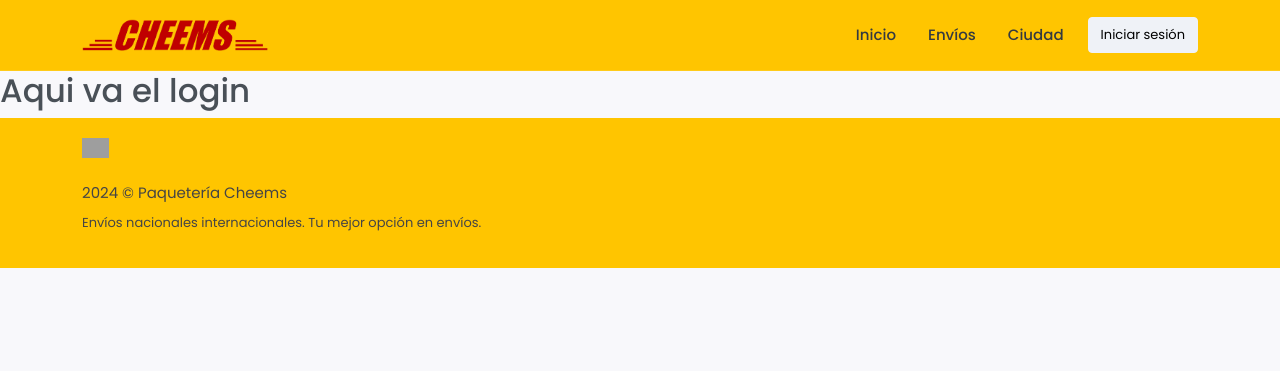
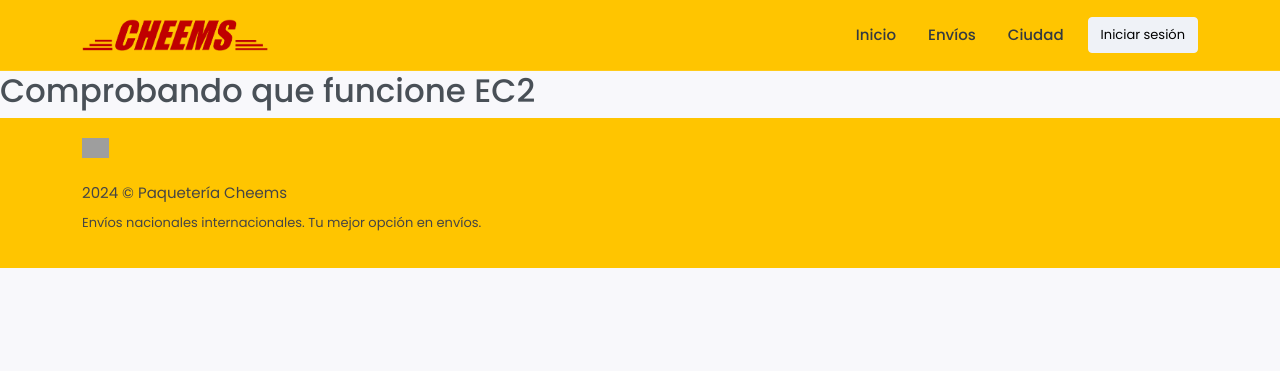
Before and after one commit to VictorRocha1549/Cheems, a Flask app: page /login in a window 1280 px wide. Shown: the top 371 px of the page. Run offline with Flask 3, Linux system fonts and the light colour scheme; some libraries are stand-ins or nearby versions; grey boxes are pictures that could not be loaded.

Commit message:
Comporbando que funcione AWS

```diff
--- a/templates/login.html
+++ b/templates/login.html
@@ -1,3 +1,3 @@
 {% include 'header.html' %}
-<h1>Aqui va el login</h1>
+<h1>Comprobando que funcione EC2</h1>
 {% include 'footer.html' %}
```
